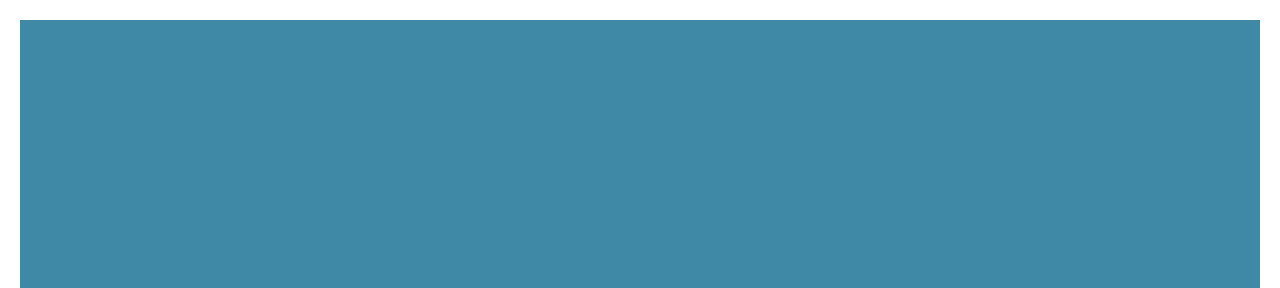
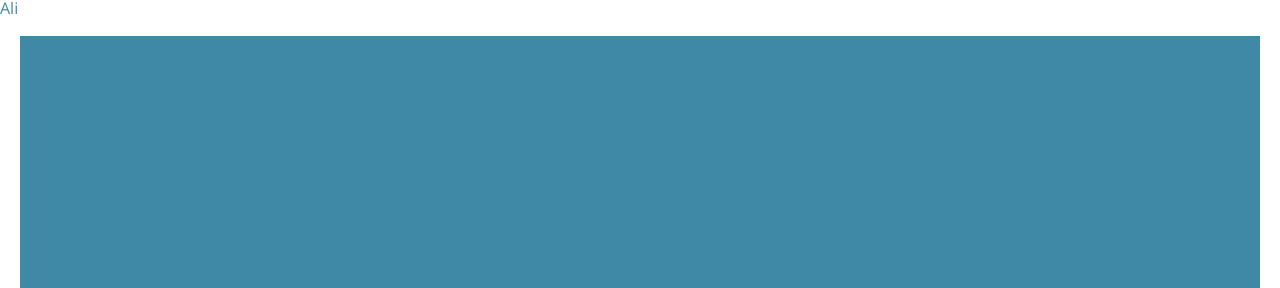
Before and after one commit to sb878787/Sample-project1, a plain HTML site: page index.html in a window 1280 px wide. Shown: the top 288 px of the page. Drawn offline with nearby package versions, Linux system fonts and the light colour scheme.

Commit message:
add ul to index.html

```diff
--- a/index.html
+++ b/index.html
@@ -17,6 +17,9 @@
 		<nav>
 			<a href="./Shop.html"></a>
 		</nav>
+		<ul>
+			<li>Ali</li>
+		</ul>
 	</header>
 <main>
 	<div class="cd-index cd-main-content">
```
